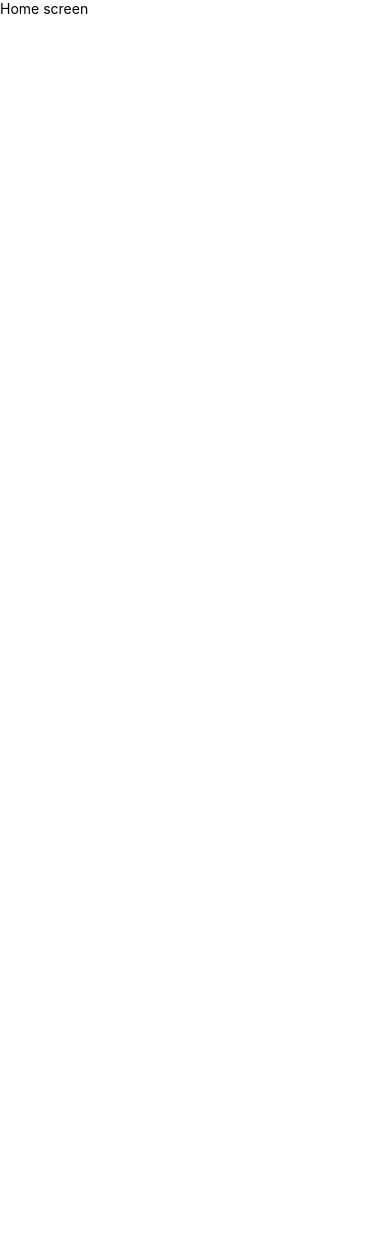
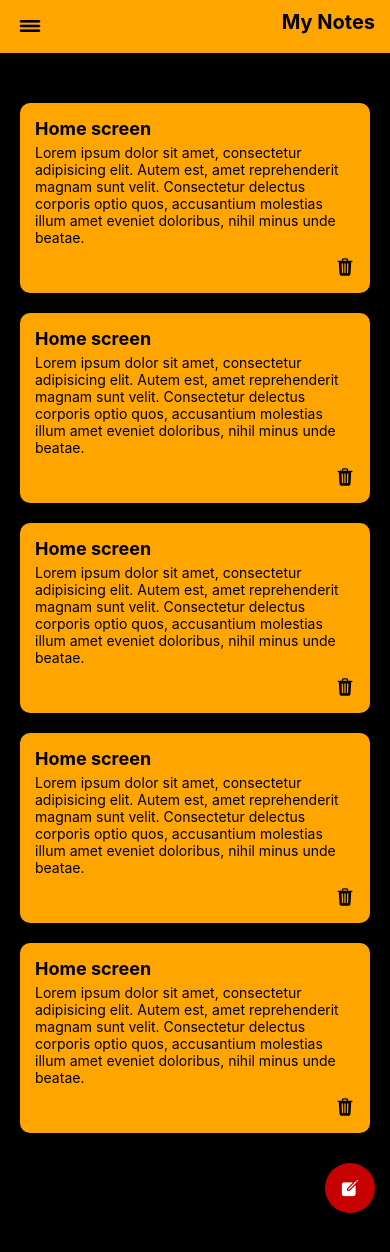
Before and after one commit to BinhNguyen3790/todolist-native, a React Native app: screen /Add in a window 390 px wide. Shown: the top 1252 px of the page. Before the commit the page ends 844 px from the top, so only its background shows below. Built offline with nearby package versions, Linux system fonts and the light colour scheme.

Commit message:
update code

```diff
--- a/App.tsx
+++ b/App.tsx
@@ -1,8 +1,5 @@
 import React from 'react';
-import { Text } from 'react-native';
 import HomeScreen from './screens/HomeScreen'
-
-import Icon from 'react-native-vector-icons/AntDesign';
 
 const App = () => {
   return (
--- a/screens/HomeScreen.tsx
+++ b/screens/HomeScreen.tsx
@@ -1,12 +1,102 @@
 import React from 'react';
-import { Text } from 'react-native';
+import { ScrollView, StyleSheet, Text, TouchableOpacity, View } from 'react-native';
+import Header from './components/Header';
+import Icon from 'react-native-vector-icons/Ionicons';
 
 const HomeScreen = () => {
   return (
-    <>
-      <Text>Home screen</Text>
-    </>
+    <View>
+      <Header icon="reorder-three" title="My Notes" />
+      <ScrollView>
+        <View style={styles.homeContent}>
+          <View style={styles.homeItem}>
+            <Text style={styles.homeItemTtl}>Home screen</Text>
+            <Text style={styles.homeItemTxt}>Lorem ipsum dolor sit amet, consectetur adipisicing elit. Autem est, amet reprehenderit magnam sunt velit. Consectetur delectus corporis optio quos, accusantium molestias illum amet eveniet doloribus, nihil minus unde beatae.</Text>
+            <TouchableOpacity onPress={() => { console.log("delete!"); }}>
+              <Icon style={styles.homeItemIcon} name='trash' size={20} />
+            </TouchableOpacity>
+          </View>
+          <View style={styles.homeItem}>
+            <Text style={styles.homeItemTtl}>Home screen</Text>
+            <Text style={styles.homeItemTxt}>Lorem ipsum dolor sit amet, consectetur adipisicing elit. Autem est, amet reprehenderit magnam sunt velit. Consectetur delectus corporis optio quos, accusantium molestias illum amet eveniet doloribus, nihil minus unde beatae.</Text>
+            <TouchableOpacity onPress={() => { console.log("delete!"); }}>
+              <Icon style={styles.homeItemIcon} name='trash' size={20} />
+            </TouchableOpacity>
+          </View>
+          <View style={styles.homeItem}>
+            <Text style={styles.homeItemTtl}>Home screen</Text>
+            <Text style={styles.homeItemTxt}>Lorem ipsum dolor sit amet, consectetur adipisicing elit. Autem est, amet reprehenderit magnam sunt velit. Consectetur delectus corporis optio quos, accusantium molestias illum amet eveniet doloribus, nihil minus unde beatae.</Text>
+            <TouchableOpacity onPress={() => { console.log("delete!"); }}>
+              <Icon style={styles.homeItemIcon} name='trash' size={20} />
+            </TouchableOpacity>
+          </View>
+          <View style={styles.homeItem}>
+            <Text style={styles.homeItemTtl}>Home screen</Text>
+            <Text style={styles.homeItemTxt}>Lorem ipsum dolor sit amet, consectetur adipisicing elit. Autem est, amet reprehenderit magnam sunt velit. Consectetur delectus corporis optio quos, accusantium molestias illum amet eveniet doloribus, nihil minus unde beatae.</Text>
+            <TouchableOpacity onPress={() => { console.log("delete!"); }}>
+              <Icon style={styles.homeItemIcon} name='trash' size={20} />
+            </TouchableOpacity>
+          </View>
+          <View style={styles.homeItem}>
+            <Text style={styles.homeItemTtl}>Home screen</Text>
+            <Text style={styles.homeItemTxt}>Lorem ipsum dolor sit amet, consectetur adipisicing elit. Autem est, amet reprehenderit magnam sunt velit. Consectetur delectus corporis optio quos, accusantium molestias illum amet eveniet doloribus, nihil minus unde beatae.</Text>
+            <TouchableOpacity onPress={() => { console.log("delete!"); }}>
+              <Icon style={styles.homeItemIcon} name='trash' size={20} />
+            </TouchableOpacity>
+          </View>
+        </View>
+      </ScrollView>
+      <TouchableOpacity style={styles.homeBtn} onPress={() => {
+        console.log("Add!");
+      }}>
+        <Icon style={styles.homeBtnIcon} name='create' size={20} />
+      </TouchableOpacity>
+    </View>
   )
 }
 
+const styles = StyleSheet.create({
+  homeContent: {
+    paddingHorizontal: 20,
+    paddingTop: 50,
+    paddingBottom: 130,
+    backgroundColor: "black",
+    height: "100%",
+    position: "relative",
+    flexDirection: "column"
+  },
+  homeBtn: {
+    borderRadius: 50,
+    backgroundColor: "#c70000",
+    width: 50,
+    height: 50,
+    flexDirection: "row",
+    justifyContent: "center",
+    alignItems: "center",
+    position: "absolute",
+    bottom: 70,
+    right: 15
+  },
+  homeBtnIcon: {
+    color: "white"
+  },
+  homeItem: {
+    padding: 15,
+    backgroundColor: "orange",
+    borderRadius: 10,
+    marginBottom: 20
+  },
+  homeItemTtl: {
+    fontWeight: "700",
+    fontSize: 18,
+    marginBottom: 5
+  },
+  homeItemTxt: {
+    marginBottom: 10
+  },
+  homeItemIcon: {
+    alignSelf: "flex-end"
+  }
+})
+
 export default HomeScreen;
--- /dev/null
+++ b/screens/components/Header.tsx
@@ -0,0 +1,40 @@
+import React from 'react';
+import { StyleSheet, Text, TouchableOpacity, View } from 'react-native';
+import Icon from 'react-native-vector-icons/Ionicons'
+
+type HeaderProps = {
+  icon: string,
+  title: string
+}
+
+const Header = ({ icon, title }: HeaderProps) => {
+  return (
+    <View style={styles.headerCont}>
+      <TouchableOpacity onPress={() => {
+        console.log("hello");
+      }}>
+        <Icon style={styles.headerIcon} name={icon} size={20} />
+      </TouchableOpacity>
+      <Text style={styles.headerText}>{title}</Text>
+    </View>
+  )
+}
+
+const styles = StyleSheet.create({
+  headerCont: {
+    paddingHorizontal: 15,
+    paddingVertical: 10,
+    backgroundColor: "orange",
+    flexDirection: "row",
+    justifyContent: "space-between"
+  },
+  headerIcon: {
+    fontSize: 30
+  },
+  headerText: {
+    fontWeight: "700",
+    fontSize: 20
+  }
+})
+
+export default Header;
```
